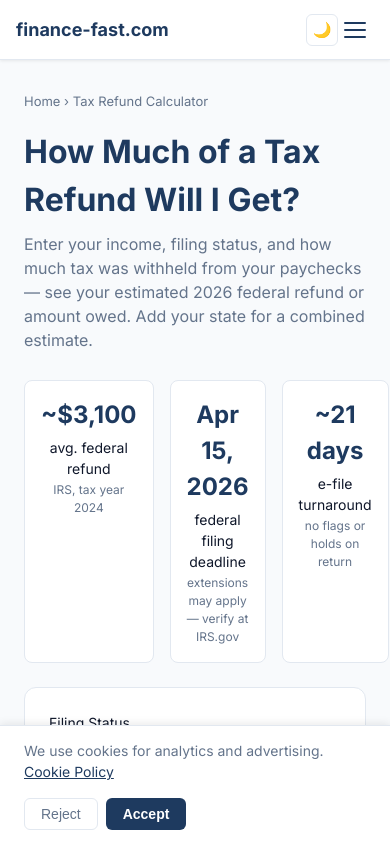
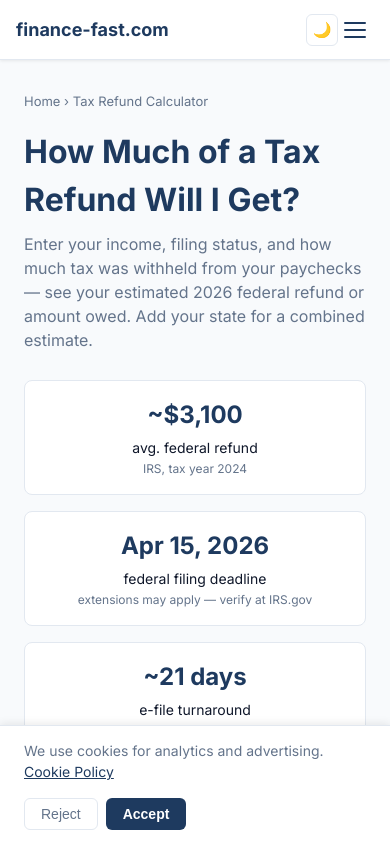
Before and after one commit to aure84/finance-calculator, a React (Vite) app: page /tax-refund-calculator in a window 390 px wide. Shown: the top 842 px of the page. Built offline with nearby package versions, Linux system fonts and the light colour scheme.

Commit message:
fix: use responsive exampleGrid class for key facts strip

```diff
--- a/src/pages/TaxRefundPage.tsx
+++ b/src/pages/TaxRefundPage.tsx
@@ -57,7 +57,7 @@ export default function TaxRefundPage() {
       <p className={styles.subtitle}>
         Enter your income, filing status, and how much tax was withheld from your paychecks — see your estimated 2026 federal refund or amount owed. Add your state for a combined estimate.
       </p>
-      <div style={{ display: 'grid', gridTemplateColumns: 'repeat(3, 1fr)', gap: '1rem', margin: '1.5rem 0' }}>
+      <div className={styles.exampleGrid} style={{ margin: '1.5rem 0' }}>
         {KEY_FACTS.map(({ value, label, sub }) => (
           <div key={label} style={{ background: 'var(--surface)', border: '1px solid var(--border)', borderRadius: 8, padding: '1rem', textAlign: 'center' }}>
             <div style={{ fontSize: '1.5rem', fontWeight: 700, color: 'var(--navy)' }}>{value}</div>
```
